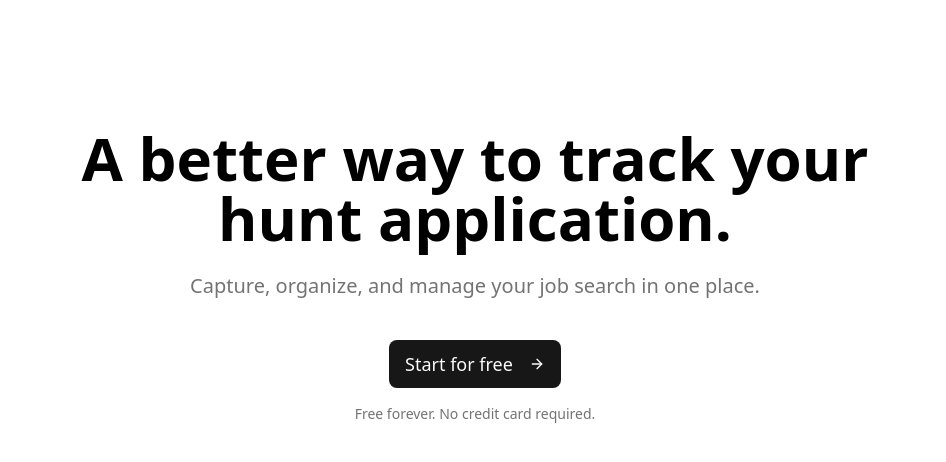
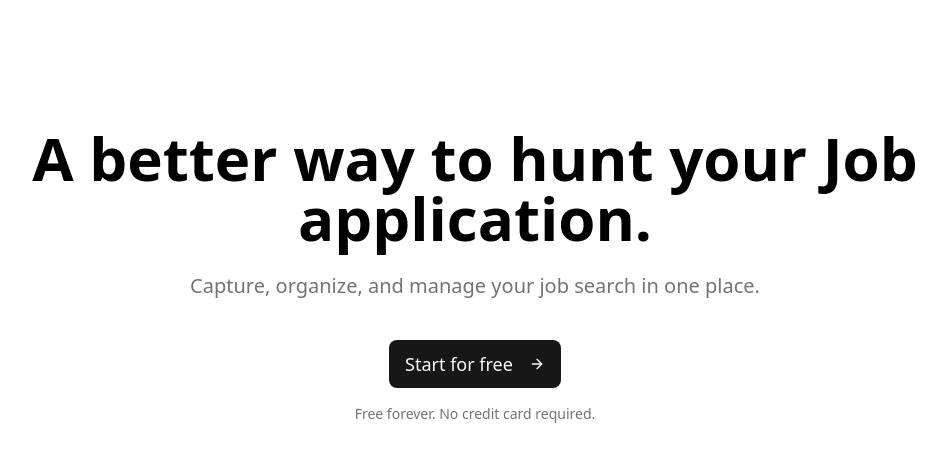
Before and after one commit to haftamudesta/job_hunter, a Next.js app: page / in a window 1280 px wide. Shown: the top 462 px of the page, without its empty margins (165-1111 px from the left). Built offline with nearby package versions, Linux system fonts and the light colour scheme.

Commit message:
Modify home

```diff
--- a/app/page.tsx
+++ b/app/page.tsx
@@ -10,7 +10,7 @@ export default function Home() {
         <section className="container mx-auto px-4 py-32">
           <div className="mx-auto max-w-4xl text-center">
             <h1 className="text-black mb-6 text-6xl font-bold">
-              A better way to track your hunt application.
+              A better way to hunt your Job application.
             </h1>
             <p className="text-muted-foreground mb-10 text-xl">
               Capture, organize, and manage your job search in one place.
```
